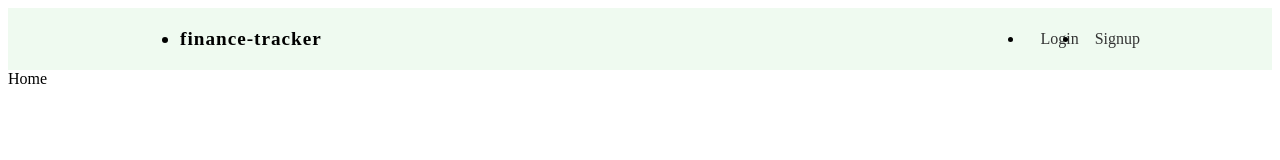
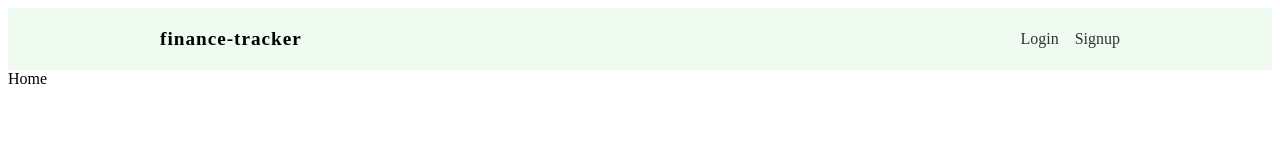
Before and after one commit to simyeekai/Finance-Tracker, a React (Create React App) app: page / in a window 1280 px wide. Shown: the top 160 px of the page. Built offline with nearby package versions, Linux system fonts and the light colour scheme.

Commit message:
navbar style changes

```diff
--- a/src/components/navbar.module.css
+++ b/src/components/navbar.module.css
@@ -10,6 +10,8 @@
     margin: 0 auto;
     max-width: 960px;
     align-items: center;
+    list-style: none;
+    padding: 0;
   }
   .title {
     margin-right: auto;
```
